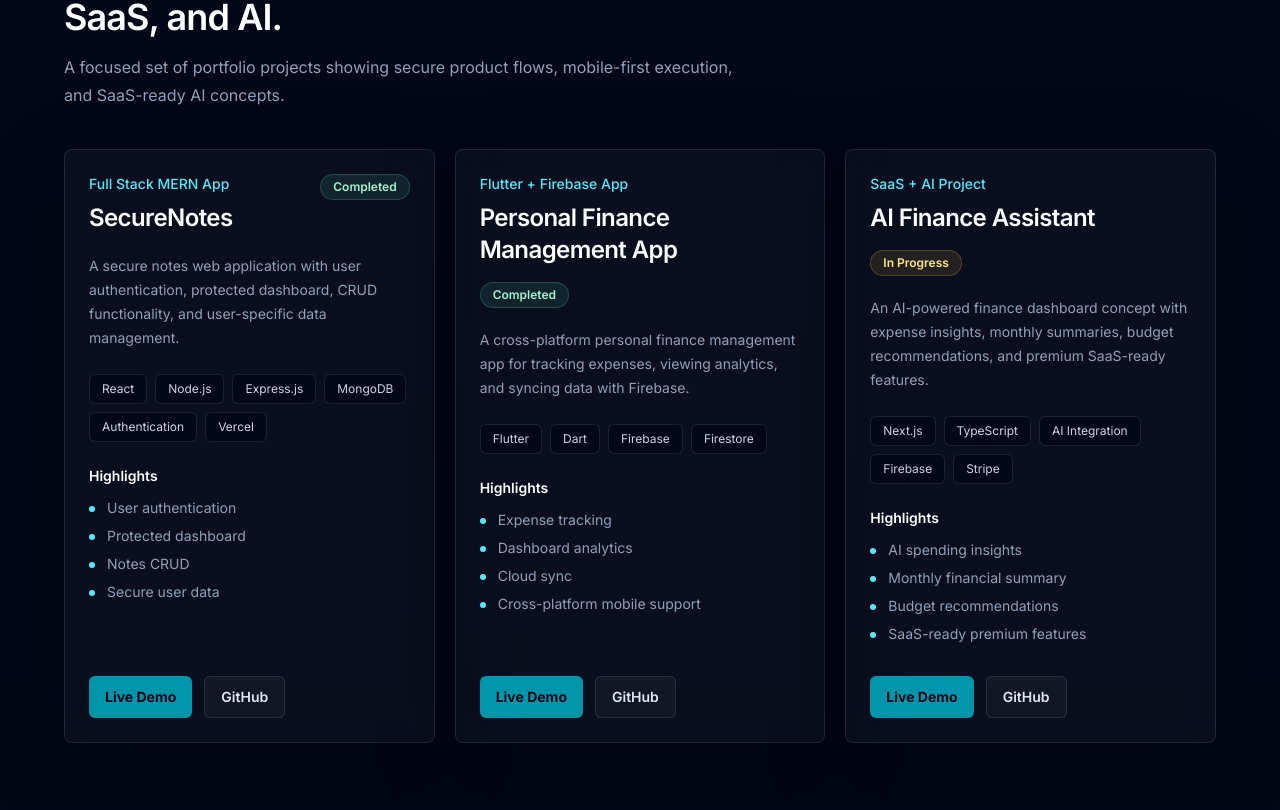
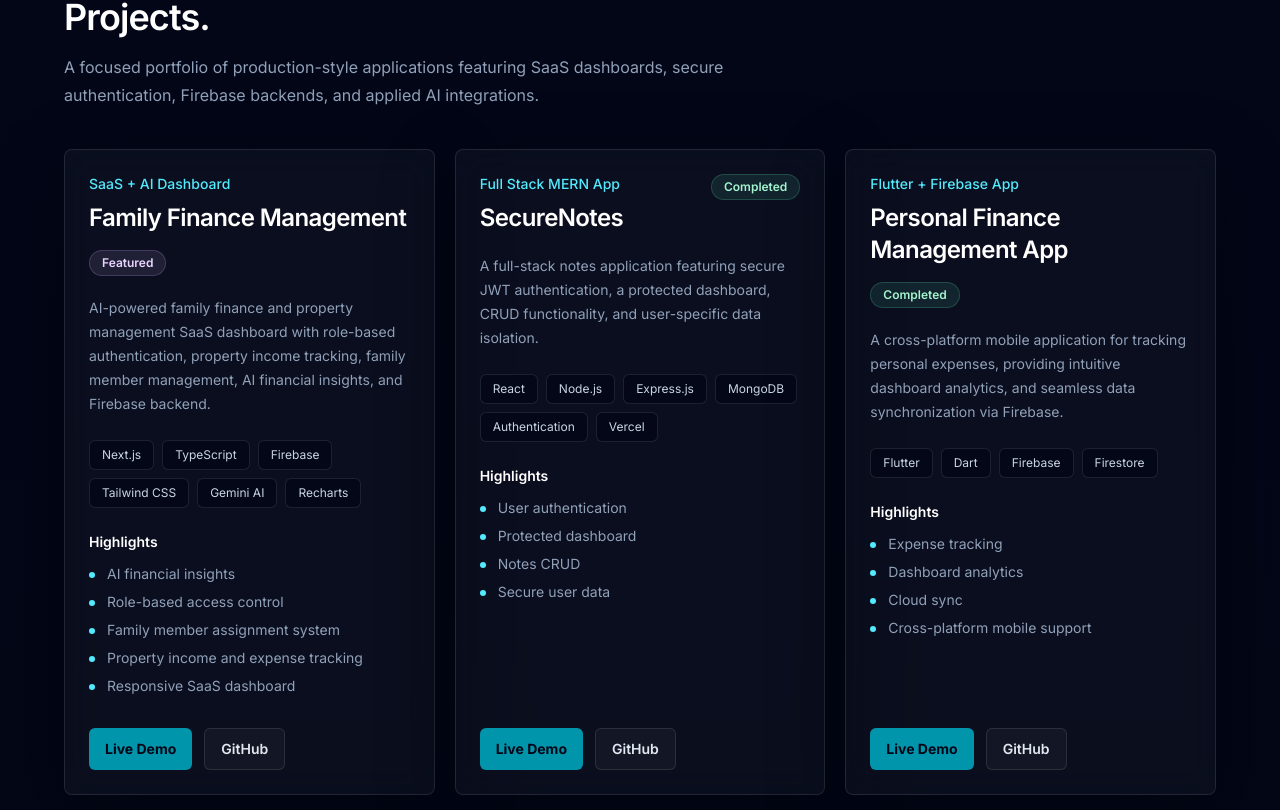
Before and after one commit to RyanAbir/RyanAbirPortfolio, a Next.js app: page / in a window 1280 px wide. Shown: the part 2310-3120 px from the top of the page. Built offline with nearby package versions, Linux system fonts and the light colour scheme.

Commit message:
content: update portfolio featured projects

```diff
--- a/components/Projects.tsx
+++ b/components/Projects.tsx
@@ -3,6 +3,7 @@ import { projects, type Project, type ProjectStatus } from "../data/projects";
 const statusStyles: Record<ProjectStatus, string> = {
   Completed: "border-emerald-300/20 bg-emerald-300/10 text-emerald-200",
   "In Progress": "border-amber-300/20 bg-amber-300/10 text-amber-200",
+  Featured: "border-purple-300/20 bg-purple-300/10 text-purple-200",
 };
 
 function ProjectCard({ project }: { project: Project }) {
@@ -77,11 +78,10 @@ export default function Projects() {
           Projects
         </p>
         <h2 className="mt-3 text-3xl font-semibold tracking-tight text-white sm:text-4xl">
-          Selected builds across MERN, Flutter, SaaS, and AI.
+          Selected SaaS, AI, MERN & Flutter Projects.
         </h2>
         <p className="mt-4 text-base leading-7 text-slate-400">
-          A focused set of portfolio projects showing secure product flows,
-          mobile-first execution, and SaaS-ready AI concepts.
+          A focused portfolio of production-style applications featuring SaaS dashboards, secure authentication, Firebase backends, and applied AI integrations.
         </p>
       </div>
 
--- a/data/projects.ts
+++ b/data/projects.ts
@@ -1,4 +1,4 @@
-export type ProjectStatus = "Completed" | "In Progress";
+export type ProjectStatus = "Completed" | "In Progress" | "Featured";
 
 export type Project = {
   title: string;
@@ -15,11 +15,30 @@ export type Project = {
 
 export const projects: Project[] = [
   {
+    title: "Family Finance Management",
+    type: "SaaS + AI Dashboard",
+    status: "Featured",
+    description:
+      "AI-powered family finance and property management SaaS dashboard with role-based authentication, property income tracking, family member management, AI financial insights, and Firebase backend.",
+    tech: ["Next.js", "TypeScript", "Firebase", "Tailwind CSS", "Gemini AI", "Recharts"],
+    highlights: [
+      "AI financial insights",
+      "Role-based access control",
+      "Family member assignment system",
+      "Property income and expense tracking",
+      "Responsive SaaS dashboard",
+    ],
+    links: {
+      liveDemo: "https://family-fin-management.vercel.app/",
+      github: "https://github.com/RyanAbir/family-fin-management",
+    },
+  },
+  {
     title: "SecureNotes",
     type: "Full Stack MERN App",
     status: "Completed",
     description:
-      "A secure notes web application with user authentication, protected dashboard, CRUD functionality, and user-specific data management.",
+      "A full-stack notes application featuring secure JWT authentication, a protected dashboard, CRUD functionality, and user-specific data isolation.",
     tech: ["React", "Node.js", "Express.js", "MongoDB", "Authentication", "Vercel"],
     highlights: [
       "User authentication",
@@ -37,7 +56,7 @@ export const projects: Project[] = [
     type: "Flutter + Firebase App",
     status: "Completed",
     description:
-      "A cross-platform personal finance management app for tracking expenses, viewing analytics, and syncing data with Firebase.",
+      "A cross-platform mobile application for tracking personal expenses, providing intuitive dashboard analytics, and seamless data synchronization via Firebase.",
     tech: ["Flutter", "Dart", "Firebase", "Firestore"],
     highlights: [
       "Expense tracking",
@@ -50,22 +69,4 @@ export const projects: Project[] = [
       github: "#",
     },
   },
-  {
-    title: "AI Finance Assistant",
-    type: "SaaS + AI Project",
-    status: "In Progress",
-    description:
-      "An AI-powered finance dashboard concept with expense insights, monthly summaries, budget recommendations, and premium SaaS-ready features.",
-    tech: ["Next.js", "TypeScript", "AI Integration", "Firebase", "Stripe"],
-    highlights: [
-      "AI spending insights",
-      "Monthly financial summary",
-      "Budget recommendations",
-      "SaaS-ready premium features",
-    ],
-    links: {
-      liveDemo: "#",
-      github: "#",
-    },
-  },
 ];
```
